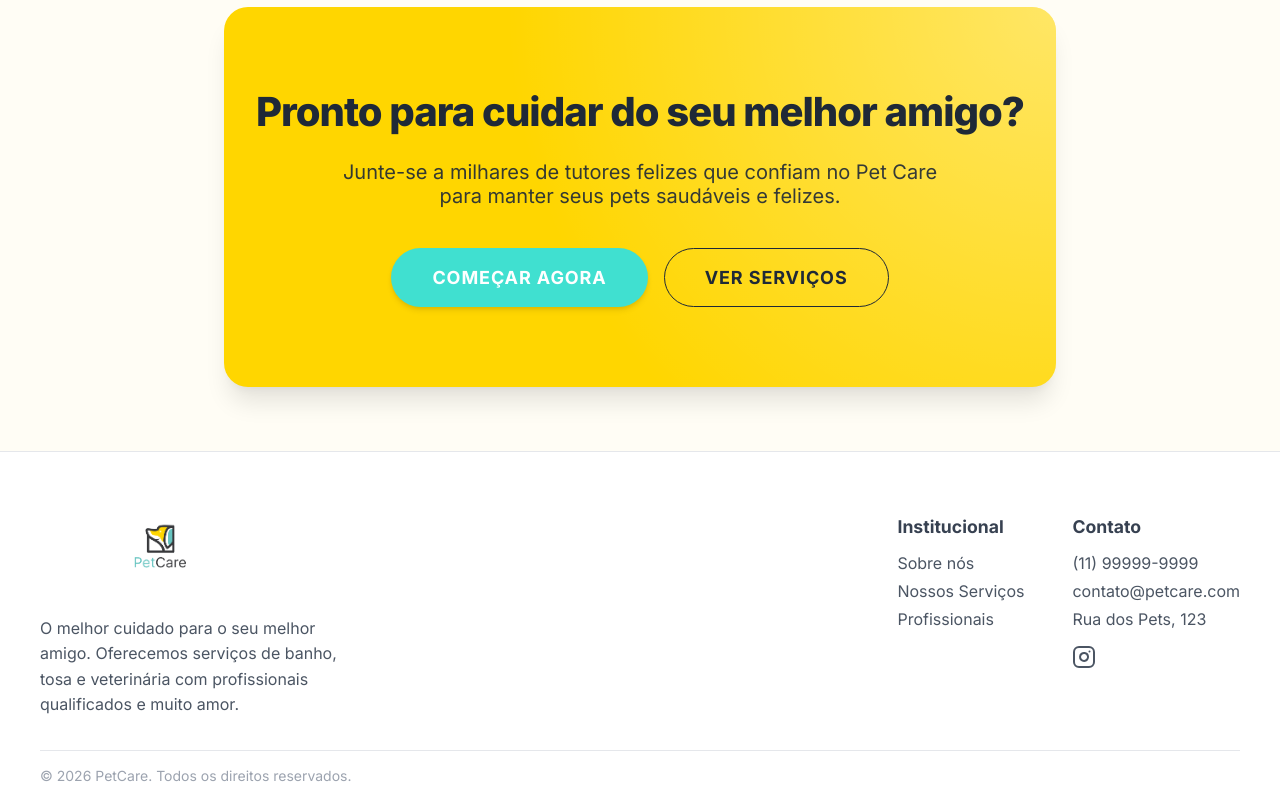
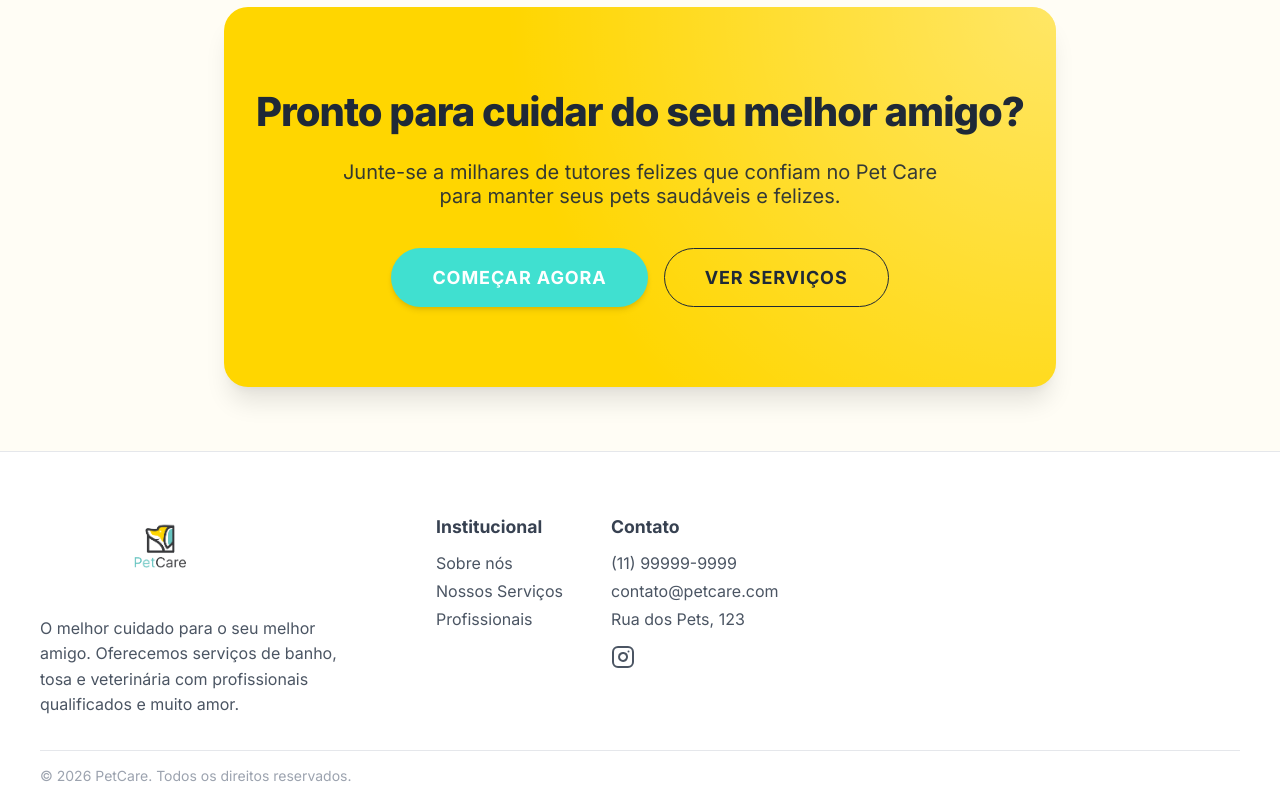
Before and after one commit to FilipiWanderley/PetCare, a Next.js app: page / in a window 1280 px wide. Shown: the part 2561-3361 px from the top of the page. Built offline with nearby package versions, Linux system fonts and the light colour scheme.

Commit message:
fix: Align footer links to the left near the logo

```diff
--- a/src/components/layout/Footer/Footer.module.css
+++ b/src/components/layout/Footer/Footer.module.css
@@ -17,7 +17,8 @@
 @media (min-width: 768px) {
   .content {
     flex-direction: row;
-    justify-content: space-between;
+    justify-content: flex-start;
+    gap: 6rem; /* Adjust gap to bring sections closer but maintain separation */
     align-items: flex-start; /* Ensure top alignment on desktop */
   }
 }
```
